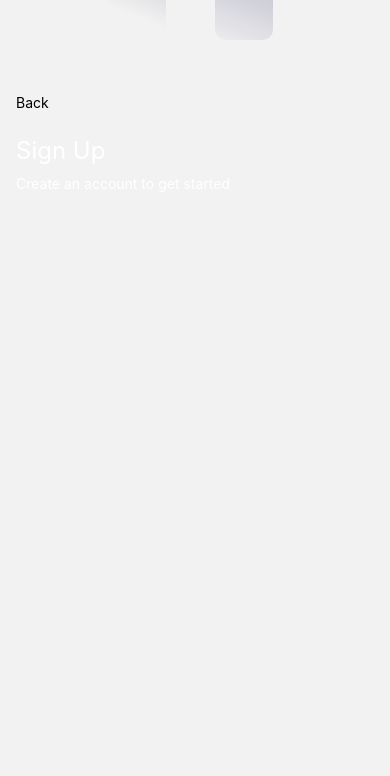
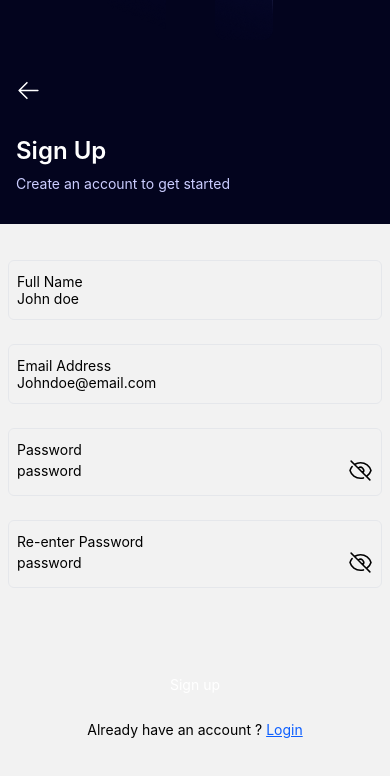
Before and after one commit to Haybuka/proxyStoreApp, a React Native app: screen /Register in a window 390 px wide. Shown: the top 776 px of the page. Built offline with nearby package versions, Linux system fonts and the light colour scheme.

Commit message:
register and login hooked with react hook form

```diff
--- /dev/null
+++ b/components/AuthFooter.js
@@ -0,0 +1,21 @@
+
+import { Pressable, Text, View } from 'react-native';
+import ProxyButton from './ProxyButton';
+
+function AuthFooter({ items }) {
+
+  const { description, text, textRedirectHandler } = items
+  return (
+    <View>
+
+      <View className="my-4 flex-row justify-center items-center">
+        <Text className="text-center">{description} </Text>
+        <Pressable onPress={textRedirectHandler}><Text className="text-[#0D5FFF] underline">{text}</Text></Pressable>
+      </View>
+    </View>
+  );
+}
+
+
+
+export default AuthFooter;
--- a/components/AuthHeader.js
+++ b/components/AuthHeader.js
@@ -1,20 +1,25 @@
 import React from 'react';
 import { View, StyleSheet, ImageBackground, TouchableOpacity, Text } from 'react-native';
+import { ArrowLeftIcon } from "react-native-heroicons/outline";
 import colors from '../utils/colors';
+import { useNavigation } from '@react-navigation/native';
 
-function AuthHeader({ title, description }) {
+function AuthHeader({ title, description, handleBackPress }) {
+  const navigation = useNavigation()
   return (
-    <ImageBackground resizeMode='stretch' source={require("../assets/Auth_bg.png")} className={`h-56 bg-repeat bg-[${colors.primary}] px-4 justify-end`}>
-      <View className={`pb-6`}>
-        <TouchableOpacity className="mb-6">
-          <Text>Back</Text>
+    <View className={`pb-6 h-56 justify-end  bg-[#03041E]`}>
+      <ImageBackground resizeMode='cover' source={require("../assets/Auth_bg.png")} className={`h-full px-4  bg-repeat  justify-end`}>
+
+        <TouchableOpacity className="mb-8" onPress={navigation.goBack}>
+          <ArrowLeftIcon size={25} color={'#fff'} />
         </TouchableOpacity>
+
         <View>
-          <Text className="text-white text-2xl">{title}</Text>
-          <Text className="text-white my-2">{description}</Text>
+          <Text className="text-white text-2xl font-semibold">{title}</Text>
+          <Text className={`my-2 text-[#CBCDFF]`}>{description}</Text>
         </View>
-      </View>
-    </ImageBackground>
+      </ImageBackground>
+    </View>
   );
 }
 
--- /dev/null
+++ b/components/ProxyButton.js
@@ -0,0 +1,19 @@
+import React from 'react';
+import { View, StyleSheet, TouchableOpacity, Text } from 'react-native';
+import colors from '../utils/colors';
+import { useForm, Controller } from "react-hook-form"
+
+function ProxyButton({ title, handlePress }) {
+  const { handleSubmit } = useForm()
+  return (
+    <TouchableOpacity onPress={handleSubmit(handlePress)} className={`py-3 mt-10 rounded-md bg-[${colors.primary}]`}>
+      <Text className="text-white text-center">{title}</Text>
+    </TouchableOpacity>
+  );
+}
+
+const styles = StyleSheet.create({
+  container: {}
+});
+
+export default ProxyButton;
--- /dev/null
+++ b/components/ProxyInput.js
@@ -0,0 +1,34 @@
+import React, { useState } from 'react';
+import { View, TextInput, Text, TouchableOpacity } from 'react-native';
+import { EyeIcon, EyeSlashIcon } from "react-native-heroicons/outline";
+
+function ProxyInput({ title, name, icon, ...rest }) {
+  const [isVisible, setIsVisible] = useState(false)
+
+  return (
+    <View className={`border border-gray-200 rounded-md px-2 py-3 my-3`}>
+      <Text>{title}</Text>
+      <View className="flex-row items-center">
+        <TextInput
+          className="flex-1"
+          {...rest}
+        />
+        {
+          icon && (
+            <TouchableOpacity onPress={() => setIsVisible(!isVisible)}>
+              {
+                isVisible ? <EyeIcon size={25} color={'#000'} /> : <EyeSlashIcon size={25} color={'#000'} />
+              }
+            </TouchableOpacity>
+          )
+        }
+
+      </View>
+
+    </View>
+  );
+}
+
+
+
+export default ProxyInput;
--- /dev/null
+++ b/components/form/ProxyController.js
@@ -0,0 +1,37 @@
+import React from 'react';
+import { View, StyleSheet, Text } from 'react-native';
+import { Controller } from "react-hook-form"
+import ProxyInput from '../ProxyInput';
+
+function ProxyController({ control, name, title, ...rest }) {
+
+  return (
+    <View>
+      <Controller
+        control={control}
+        render={({ field: { onChange, onBlur, value } }) => (
+
+          <ProxyInput
+            title={title}
+            autoCorrect={false}
+            {...rest}
+            name={name}
+            onBlur={onBlur}
+            onChangeText={onChange}
+            value={value}
+          />
+        )}
+
+        name={name}
+      />
+      {/* {errors.firstName && <Text>This is required.</Text>} */}
+      {/* <Button title="Submit" onPress={handleSubmit(onSubmit)} /> */}
+    </View>
+  );
+}
+
+const styles = StyleSheet.create({
+  container: {}
+});
+
+export default ProxyController;
--- a/navigation/AuthNavigator.js
+++ b/navigation/AuthNavigator.js
@@ -6,6 +6,7 @@ import { createNativeStackNavigator } from '@react-navigation/native-stack';
 import WelcomeScreen from '../screens/WelcomeScreen';
 import SignupScreen from '../screens/SignupScreen';
 import LoginScreen from '../screens/LoginScreen';
+import ResetScreen from '../screens/ResetScreen';
 
 const Stack = createNativeStackNavigator()
 
@@ -14,10 +15,11 @@ function AuthNavigator(props) {
   return (
     <Stack.Navigator screenOptions={{
       headerShown: false
-    }} initialRouteName='Register'>
+    }} initialRouteName='Login'>
       <Stack.Screen name="Welcome" component={WelcomeScreen} />
       <Stack.Screen name="Login" component={LoginScreen} />
       <Stack.Screen name="Register" component={SignupScreen} />
+      <Stack.Screen name="Reset" component={ResetScreen} />
     </Stack.Navigator>
   );
 }
--- a/package.json
+++ b/package.json
@@ -15,9 +15,12 @@
     "expo-status-bar": "~1.6.0",
     "nativewind": "^2.0.11",
     "react": "18.2.0",
+    "react-hook-form": "^7.47.0",
     "react-native": "0.72.5",
+    "react-native-heroicons": "^3.2.0",
     "react-native-safe-area-context": "4.6.3",
     "react-native-screens": "~3.22.0",
+    "react-native-svg": "^13.14.0",
     "tailwindcss": "^3.3.2"
   },
   "devDependencies": {
--- a/screens/LoginScreen.js
+++ b/screens/LoginScreen.js
@@ -1,14 +1,88 @@
 import React from 'react';
-import { View, StyleSheet, Text, TouchableOpacity, ImageBackground } from 'react-native';
-import colors from '../utils/colors';
+import { Pressable, Text, View, ScrollView } from 'react-native';
 import AuthHeader from '../components/AuthHeader';
+import ProxyInput from '../components/ProxyInput';
+import AuthFooter from '../components/AuthFooter';
+import { useForm, Controller } from "react-hook-form"
+import ProxyButton from '../components/ProxyButton';
+import ProxyController from '../components/form/ProxyController';
 
-function LoginScreen({ }) {
+
+function LoginScreen({ navigation }) {
+  const {
+    control,
+    handleSubmit,
+  } = useForm({
+    defaultValues: {
+      email: "",
+      password: ""
+    },
+
+  })
+
+
+  const handleForgetPassword = () => {
+    navigation.navigate("Reset")
+  }
+
+  const handleLogin = (data) => {
+    console.log("logging in", data)
+  }
+
+  const handleSignupRedirect = () => {
+    navigation.navigate("Register")
+  }
+  const footerItems = {
+    description: "Don't have an account ?",
+    text: "Sign up",
+    textRedirectHandler: handleSignupRedirect
+  }
   return (
-    <View >
-      <AuthHeader title={'Sign Up'} description={'Create an account to get started'} />
-    </View>
-  );
+    <ScrollView>
+      <AuthHeader title={'Login'} description={`Login to your account. We'd love to have you on board!`} />
+      <View className="px-2">
+        <View className="py-6">
+          <ProxyController
+            title="Email Address"
+            placeholder={'Johndoe@email.com'}
+            autoCapitalize="none"
+            autoCorrect={false}
+            keyboardType="email-address"
+            textContentType="emailAddress"
+            name={'email'}
+            control={control}
+          />
+          <ProxyController
+            title="Password"
+            placeholder={'password'}
+            autoCapitalize="none"
+            autoCorrect={false}
+            icon={'eye'}
+            name={'password'}
+            secureTextEntry
+            control={control}
+          />
+          <ProxyController
+            title="phone"
+            placeholder={'phone number'}
+            autoCapitalize="none"
+            autoCorrect={false}
+            name={'phone'}
+            keyboardType="numeric"
+            control={control}
+          />
+          <Pressable onPress={handleForgetPassword}>
+            <Text className="text-[#0D5FFF] font-semibold">Forgot Password?</Text>
+          </Pressable>
+
+          <ProxyButton title={"Login"} handlePress={handleSubmit(handleLogin)} />
+          <AuthFooter items={footerItems} />
+
+        </View>
+
+      </View>
+    </ScrollView>
+  )
 }
 
 
--- /dev/null
+++ b/screens/ResetScreen.js
@@ -0,0 +1,58 @@
+import React from 'react';
+import { View, StyleSheet, ImageBackground, TouchableOpacity, Text } from 'react-native';
+import { ArrowLeftIcon } from "react-native-heroicons/outline";
+
+import ProxyInput from '../components/ProxyInput';
+import AuthFooter from '../components/AuthFooter';
+import { useNavigation } from '@react-navigation/native';
+
+function ResetScreen({ }) {
+
+  const navigation = useNavigation()
+
+  const footerItems = {
+    btnText: "Reset",
+  }
+
+  return (
+    <View>
+      <View className={`pb-6 h-24 justify-end  bg-[#03041E]`}>
+        <ImageBackground resizeMode='cover' source={require("../assets/Auth_bg.png")} className={`h-full px-4  bg-repeat  justify-end`}>
+          <TouchableOpacity onPress={navigation.goBack}>
+            <ArrowLeftIcon size={25} color={'#fff'} />
+          </TouchableOpacity>
+
+        </ImageBackground>
+      </View>
+
+      <View className="px-2">
+
+        <View className="py-6">
+          <View className="my-3">
+            <Text className="text-black text-2xl font-semibold">Reset password</Text>
+            <Text className={`my-2 text-black`}>Kindly provide your registered email address</Text>
+
+          </View>
+          <ProxyInput
+            title="Email Address"
+            placeholder={'Johndoe@email.com'}
+            autoCapitalize="none"
+            autoCorrect={false}
+            keyboardType="email-address"
+            textContentType="emailAddress"
+            name={'email'}
+          />
+
+        </View>
+        <AuthFooter items={footerItems} />
+
+      </View>
+    </View>
+  )
+}
+
+const styles = StyleSheet.create({
+  container: {}
+});
+
+export default ResetScreen;
--- a/screens/SignupScreen.js
+++ b/screens/SignupScreen.js
@@ -1,13 +1,89 @@
 import React from 'react';
-import { View, StyleSheet, Text, TouchableOpacity, ImageBackground } from 'react-native';
-import colors from '../utils/colors';
+import { ScrollView, View } from 'react-native';
 import AuthHeader from '../components/AuthHeader';
+import ProxyButton from '../components/ProxyButton';
+import AuthFooter from '../components/AuthFooter';
+import ProxyController from '../components/form/ProxyController';
+import { useForm } from "react-hook-form"
 
-function SignupScreen({ }) {
+function SignupScreen({ navigation }) {
+  const {
+    control,
+    handleSubmit,
+  } = useForm({
+    defaultValues: {
+      email: "",
+      password: "",
+      password2: "",
+      name: ""
+    },
+
+  })
+
+  const handleSignup = (data) => {
+    console.log("signing up", data)
+  }
+
+  const handleLoginRedirect = () => {
+    navigation.navigate("Login")
+  }
+
+
+
+  const footerItems = {
+    description: "Already have an account ?",
+    text: "Login",
+    textRedirectHandler: handleLoginRedirect
+  }
   return (
-    <View >
+    <ScrollView >
       <AuthHeader title={'Sign Up'} description={'Create an account to get started'} />
-    </View>
+      <View className="px-2">
+        <View className="py-6">
+          <ProxyController
+            title="Full Name"
+            placeholder={'John doe'}
+            autoCapitalize="none"
+            autoCorrect={false}
+            name={'name'}
+            control={control}
+          />
+          <ProxyController
+            title="Email Address"
+            placeholder={'Johndoe@email.com'}
+            autoCapitalize="none"
+            autoCorrect={false}
+            keyboardType="email-address"
+            textContentType="emailAddress"
+            name={'email'}
+            control={control}
+          />
+          <ProxyController
+            title="Password"
+            placeholder={'password'}
+            autoCapitalize="none"
+            autoCorrect={false}
+            icon={'eye'}
+            name={'password'}
+            secureTextEntry
+            control={control}
+          />
+          <ProxyController
+            title="Re-enter Password"
+            placeholder={'password'}
+            autoCapitalize="none"
+            autoCorrect={false}
+            icon={'eye'}
+            name={'password2'}
+            secureTextEntry
+            control={control}
+          />
+        </View>
+
+        <ProxyButton title={"Sign up"} handlePress={handleSubmit(handleSignup)} />
+        <AuthFooter items={footerItems} />
+      </View>
+    </ScrollView>
   );
 }
 
--- a/utils/colors.js
+++ b/utils/colors.js
@@ -1,4 +1,6 @@
 export default {
   primary: "#0D5FFF",
-  secondary: "#03041E"
+  secondary: "#03041E",
+  white: "#fff",
+  subText: "#CBCDFF"
 }
```
Also changed, not shown: 1 other file (tests, documents, lock files or other folders).
